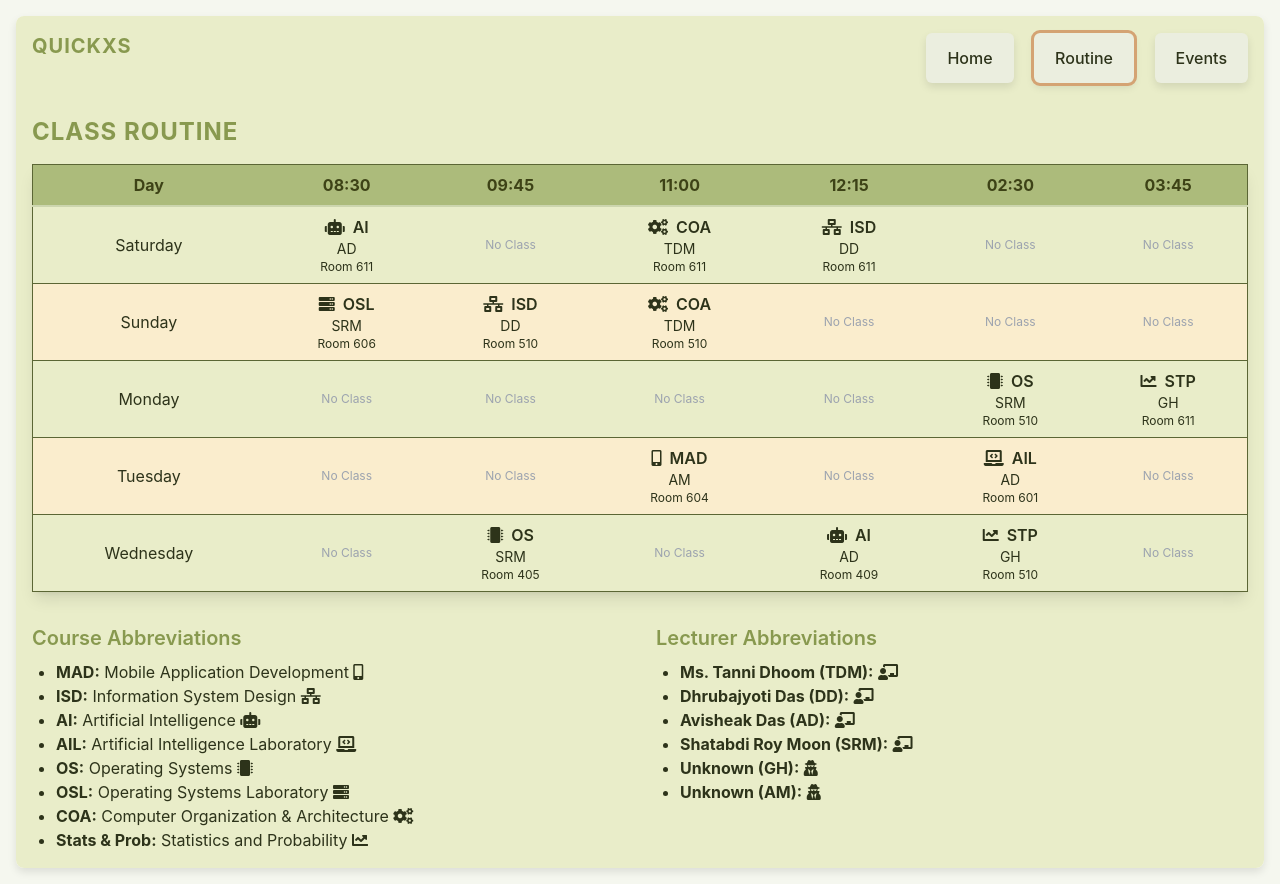
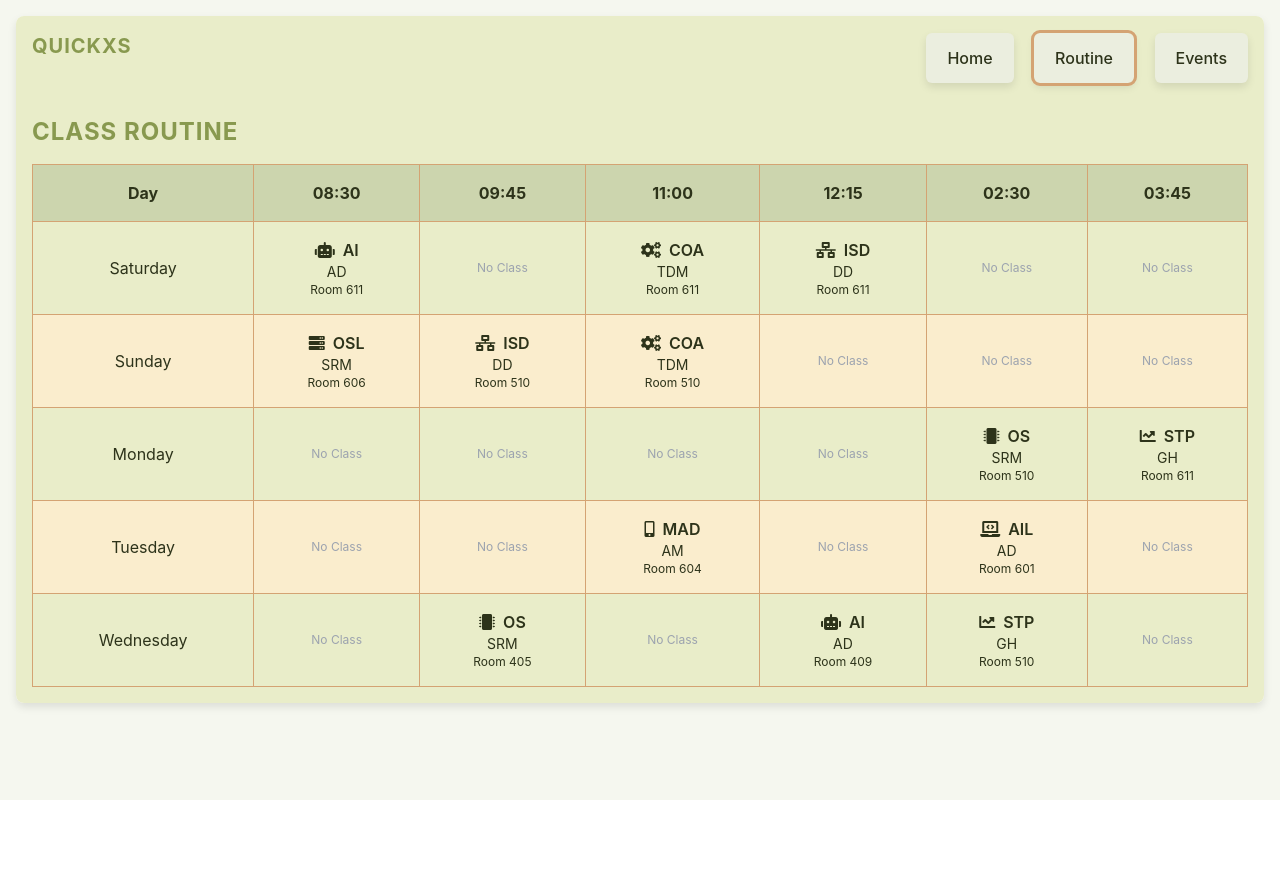
Before and after one commit to Shinzuu/QuickXS, a Svelte app in the folder main-project/: page / in a window 1280 px wide. Both pictures are taken after a click on the button "Routine". After the commit the page ends 800 px from the top, so only its background shows below. Built offline with nearby package versions, Linux system fonts and the light colour scheme.

Commit message:
added scroll to routine and events

```diff
--- a/main-project/src/routes/Events.svelte
+++ b/main-project/src/routes/Events.svelte
@@ -36,7 +36,7 @@
 </script>
 
 <style>
-  /* Use the app's existing styling from app.css */
+/* Event row styling */
 .event-row {
   padding: 0.75rem;
   border-bottom: 1px solid #ccd5ae; /* Tea green border */
@@ -82,10 +82,17 @@
   color: #b3c146; /* Hover effect */
 }
 
+/* Scrollable container for mobile */
+.scrollable-container {
+  overflow-x: auto; /* Enable horizontal scrolling */
+  -webkit-overflow-scrolling: touch; /* Smooth scrolling for iOS */
+}
+
 /* Table styling */
 table {
   width: 100%;
   border-collapse: collapse;
+  min-width: 600px; /* Set minimum width for responsiveness */
 }
 
 th, td {
@@ -104,6 +111,8 @@
 <!-- Title Section -->
 <h2 class="event-title text-tea_green-300">Upcoming Events</h2>
 
+<!-- Scrollable Wrapper -->
+<div class="scrollable-container">
   <table class="w-full bg-beige border border-tea_green-200 shadow-lg">
     <thead>
       <tr class="bg-tea_green-400 text-beige-100">
@@ -127,3 +136,4 @@
     </tbody>
   </table>
 </div>
+</div>
--- a/main-project/src/routes/Routine.svelte
+++ b/main-project/src/routes/Routine.svelte
@@ -44,39 +44,57 @@
 </script>
 
 <style>
+  /* Fixes for mobile view */
+  .table-container {
+    overflow-x: auto; /* Enable horizontal scrolling */
+    -webkit-overflow-scrolling: touch; /* Smooth scrolling for iOS */
+  }
 
-  .abbreviation-list {
-    display: flex;
-    gap: 2rem; /* Adjusts the space between the two lists */
-    align-items: flex-start;
+  table {
+    width: 100%;
+    border-collapse: collapse;
+    min-width: 600px; /* Ensure minimum width for better readability */
   }
-  .abbreviation-column {
-    flex: 1;
+
+  th, td {
+    padding: 1rem;
+    text-align: center;
+    border: 1px solid #d4a373; /* Adds a border for better visibility */
   }
-  .abbreviation-column ul {
-    margin-top: 0.5rem;
+
+  th {
+    background-color: #ccd5ae; /* Tea green */
+    color: #2d331a;
+    font-weight: bold;
+  }
+
+  @media (max-width: 600px) {
+    th, td {
+      padding: 0.5rem;
+      font-size: 0.85rem;
+    }
   }
 </style>
 
 <h1 class="text-2xl font-bold mb-4 text-tea_green-300">Class Routine</h1>
 
-<table class="w-full bg-beige border border-tea_green-200 shadow-lg">
+<div class="table-container">
+  <table class="bg-beige border border-tea_green-200 shadow-lg">
     <thead>
       <tr class="bg-tea_green-400 text-beige-100">
-      <th class="p-2 border-b-2 border-tea_green-500 text-center">Day</th>
+        <th>Day</th>
         {#each timeSlots as time}
-        <th class="p-2 border-b-2 border-tea_green-500 text-center">{time}</th>
+          <th>{time}</th>
         {/each}
       </tr>
     </thead>
     <tbody>
       {#each routineData.schedule as { day }}
         <tr class="even:bg-papaya_whip hover:bg-cornsilk">
-        <td class="p-2 border-b border-tea_green-200 text-tea_green-100 text-center align-middle">{day}</td>
-
+          <td>{day}</td>
           {#each timeSlots as time}
             {#if findClass(day, time)}
-            <td class="p-2 border-b border-tea_green-200 text-tea_green-100 text-center align-middle">
+              <td>
                 <div class="font-semibold flex items-center justify-center">
                   <i class={courseIcons[findClass(day, time).subject]} style="margin-right: 0.5rem"></i>
                   {findClass(day, time).subject}
@@ -85,11 +103,11 @@
                 <div class="text-xs">Room {findClass(day, time).classroom}</div>
               </td>
             {:else if isContinuation(day, time)}
-            <td class="p-2 border-b border-tea_green-200 text-tea_green-100 text-center align-middle">
+              <td>
                 <div class="text-xs text-gray-400">Continue</div>
               </td>
             {:else}
-            <td class="p-2 border-b border-tea_green-200 text-tea_green-100 text-center align-middle">
+              <td>
                 <div class="text-xs text-gray-400">No Class</div>
               </td>
             {/if}
@@ -98,32 +116,4 @@
       {/each}
     </tbody>
   </table>
-
-<!-- Course and lecturer abbreviation legend -->
-<div class="abbreviation-list mt-8">
-  <div class="abbreviation-column">
-    <h2 class="text-xl font-semibold text-tea_green-300">Course Abbreviations</h2>
-    <ul class="list-disc pl-6 text-tea_green-100">
-      <li><strong>MAD:</strong> Mobile Application Development <i class="fas fa-mobile-alt"></i></li>
-      <li><strong>ISD:</strong> Information System Design <i class="fas fa-network-wired"></i></li>
-      <li><strong>AI:</strong> Artificial Intelligence <i class="fas fa-robot"></i></li>
-      <li><strong>AIL:</strong> Artificial Intelligence Laboratory <i class="fas fa-laptop-code"></i></li>
-      <li><strong>OS:</strong> Operating Systems <i class="fas fa-microchip"></i></li>
-      <li><strong>OSL:</strong> Operating Systems Laboratory <i class="fas fa-server"></i></li>
-      <li><strong>COA:</strong> Computer Organization & Architecture <i class="fas fa-cogs"></i></li>
-      <li><strong>Stats & Prob:</strong> Statistics and Probability <i class="fas fa-chart-line"></i></li>
-    </ul>
 </div>
-
-  <div class="abbreviation-column">
-    <h2 class="text-xl font-semibold text-tea_green-300">Lecturer Abbreviations</h2>
-    <ul class="list-disc pl-6 text-tea_green-100">
-      <li><strong>Ms. Tanni Dhoom (TDM):</strong> <i class="fas fa-chalkboard-teacher"></i></li>
-      <li><strong>Dhrubajyoti Das (DD):</strong> <i class="fas fa-chalkboard-teacher"></i></li>
-      <li><strong>Avisheak Das (AD):</strong> <i class="fas fa-chalkboard-teacher"></i></li>
-      <li><strong>Shatabdi Roy Moon (SRM):</strong> <i class="fas fa-chalkboard-teacher"></i></li>
-      <li><strong>Unknown (GH):</strong> <i class="fas fa-user-secret"></i></li>
-      <li><strong>Unknown (AM):</strong> <i class="fas fa-user-secret"></i></li>
-    </ul>
-  </div>
-</div>
```
Lines whose indentation alone changed are shown as unchanged.
